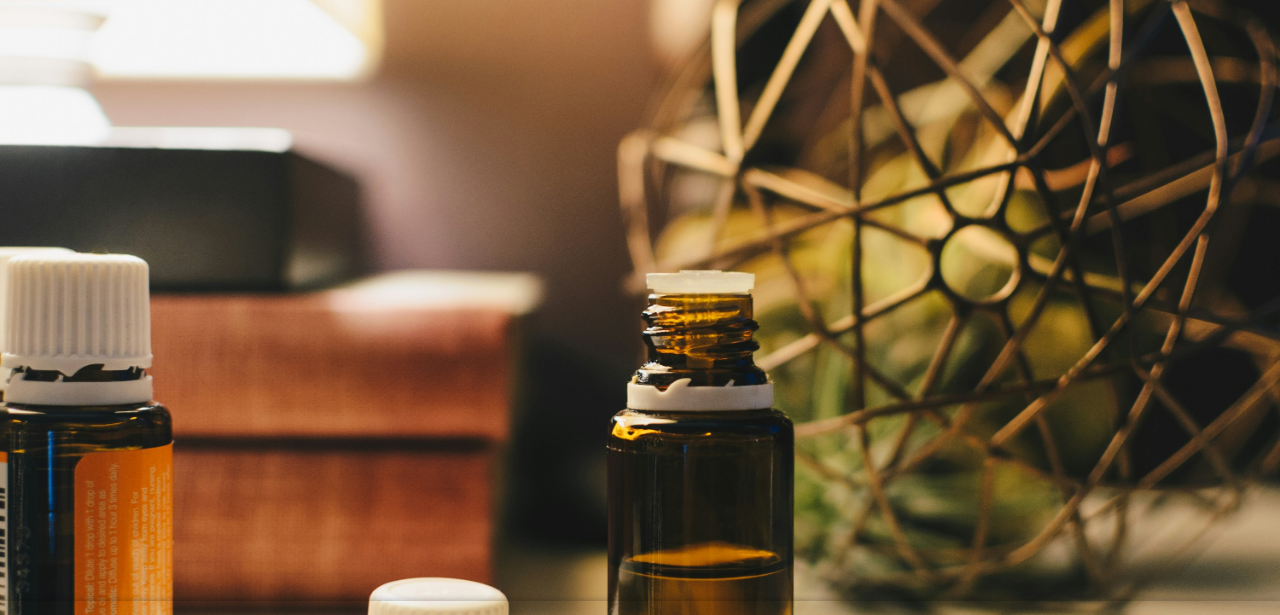
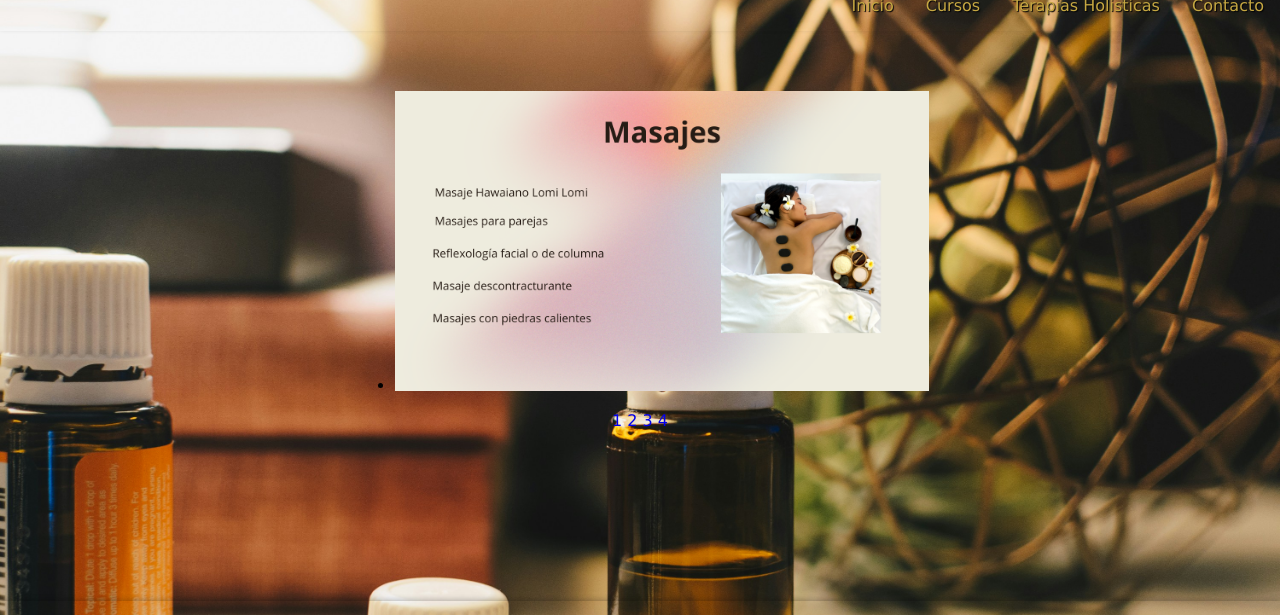
Before and after one commit to JMAgueroVidal/proyectphyton, a plain HTML site: page Terapias.html in a window 1280 px wide. Shown: the part 81-696 px from the top of the page. Drawn offline with Linux system fonts and the light colour scheme.

Commit message:
Terapias

```diff
--- a/CSS.css
+++ b/CSS.css
@@ -4,7 +4,6 @@
     padding: 0px;
     box-sizing: border-box;
     max-width: 100%;
-    color: #c5a742;
     text-decoration: none;
 }
 
@@ -190,3 +189,66 @@ label {
         justify-content: space-around;
     }
 }
+
+
+/*Aca comienza la pagina Terapias*/
+#terapias-slider {
+    margin: auto;
+    max-width: 800px;
+    width: 100%;
+    padding: 60px;
+}
+
+#terapias-slider>ul.slider {
+    position:relative;
+    max-width: 800px;
+    width: 100%;
+    height: 300px;
+}
+
+#terapias-slider>ul.slider li {
+    position: absolute;
+    left: 95px;;
+    top: 0px;
+    opacity: 0;
+    width: auto;
+    height: auto;
+
+}
+
+#terapias-slider>ul.slider li img {
+    width: 500%;
+    height: 300px;
+    object-fit: cover;
+}
+
+#terapias-slider>ul.slider li:first-child {
+    opacity: 1;
+    /*Mostramos el primer <li>*/
+}
+
+#terapias-slider>ul.slider li:target {
+    opacity: 1;
+    /*Mostramos el <li> del enlace que pulsemos*/
+}
+
+#terapias-slider>.menu {
+    text-align: center;
+    margin: 20px;
+}
+
+#terapias-slider>.menu li {
+    display: inline-block;
+    text-align: center;
+}
+
+#terapias-slider.menu li a {
+    display: inline-block;
+    color:#2d3103;
+    text-decoration:solid;
+    padding: 10px;
+    width: 20px;
+    height: 20px;
+    font-size: 20px;
+    font-weight: bold;
+}
--- a/Terapias.html
+++ b/Terapias.html
@@ -13,18 +13,52 @@
     <header>
         <div class="logo-titulo">
             <div class="logoimg">
-                <img src="/Imagenes/Logo3.png" alt="Logo">
+                <img src="Imagenes/Logo3.png" alt="Logo">
             </div>
-            <h1>Centro Cedes</h1>
+            <span><h1>CENTRO CEDES</h1></span>
+        </div>
         <nav>
-                <ul>
+            <ul class="navigation">
                 <li><a href="/Inicio.html">Inicio</a></li>
                 <li><a href="/Cursos.html">Cursos</a></li>
                 <li><a href="/Terapias.html">Terapias Holisticas</a></li>
                 <li><a href="/Contacto.html">Contacto</a></li>
             </ul>
         </nav>
+
     </header>
+    <div id="terapias-slider">
+        <ul class="slider">
+            <li id="slide1">
+                <img src="Imagenes/Masajes.png" alt="Masajes">
+            </li>
+            <li id="slide2">
+                <img src="Imagenes/Masajes reductores.png" alt="Masajes Reductores">
+            </li>
+            <li id="slide3">
+                <img src="Imagenes/streaching.png" alt="Streaching">
+            </li>
+            <li id="slide4">
+                <img src="Imagenes/taping.png" alt="Taping">
+            </li>
+        </ul>
+
+        <ul class="menu">
+           <li>
+             <a href="#slide1">1</a>
+           </li>
+           <li>
+             <a href="#slide2">2</a>
+           </li>
+           <li>
+             <a href="#slide3">3</a>
+           </li>
+           <li>
+            <a href="#slide4">4</a>
+          </li>
+    </ul>
+    </div>
+
     <footer id="footerPosition">
         <div class="grupoIconos">
             <a class="iconoNav" href="https://www.instagram.com/" title="Instagram" alt="Seguinos en Instagram"><img src="/Imagenes/IGpng.png" alt="Ícono de Instagram" href=""></a>
```
Also changed, not shown: Imagenes/Masajes reductores.png (added), Imagenes/Masajes.png (added), Imagenes/streaching.png (added), Imagenes/taping.png (added). Lines whose indentation alone changed are shown as unchanged.
